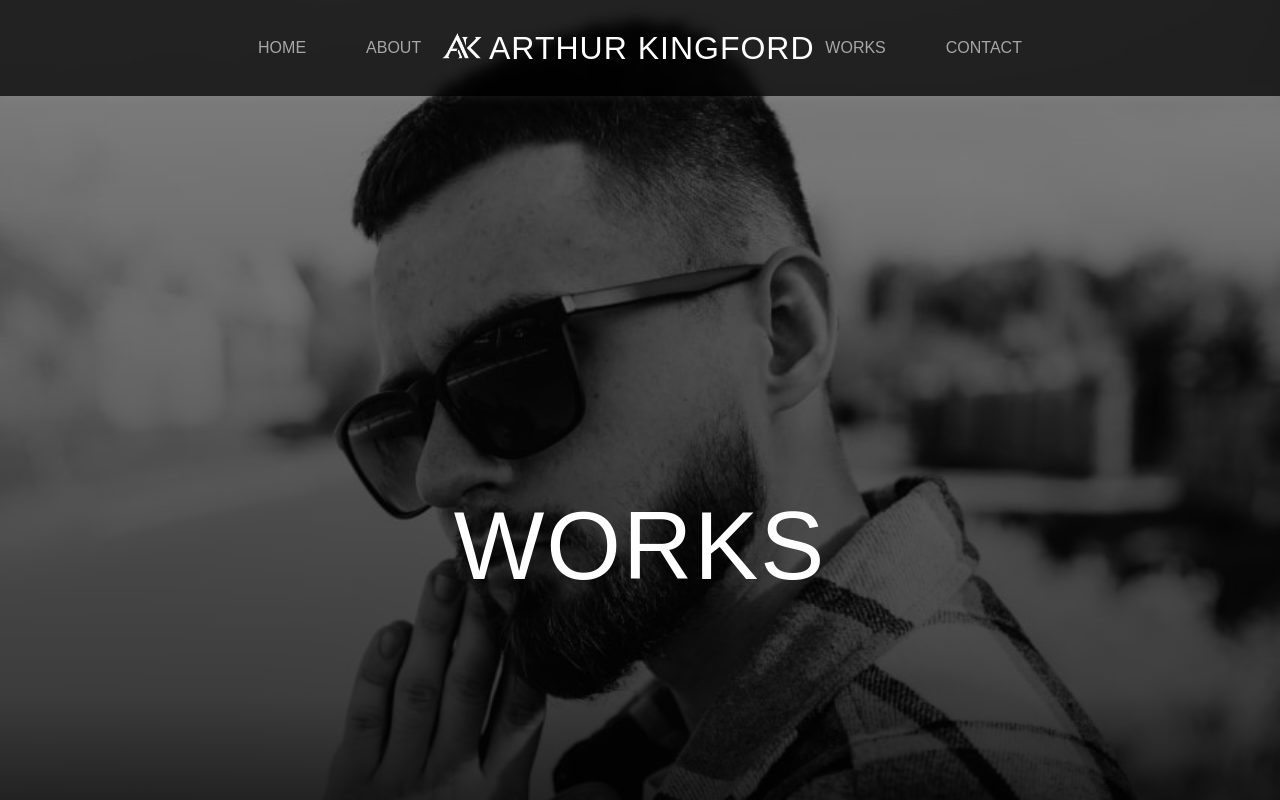
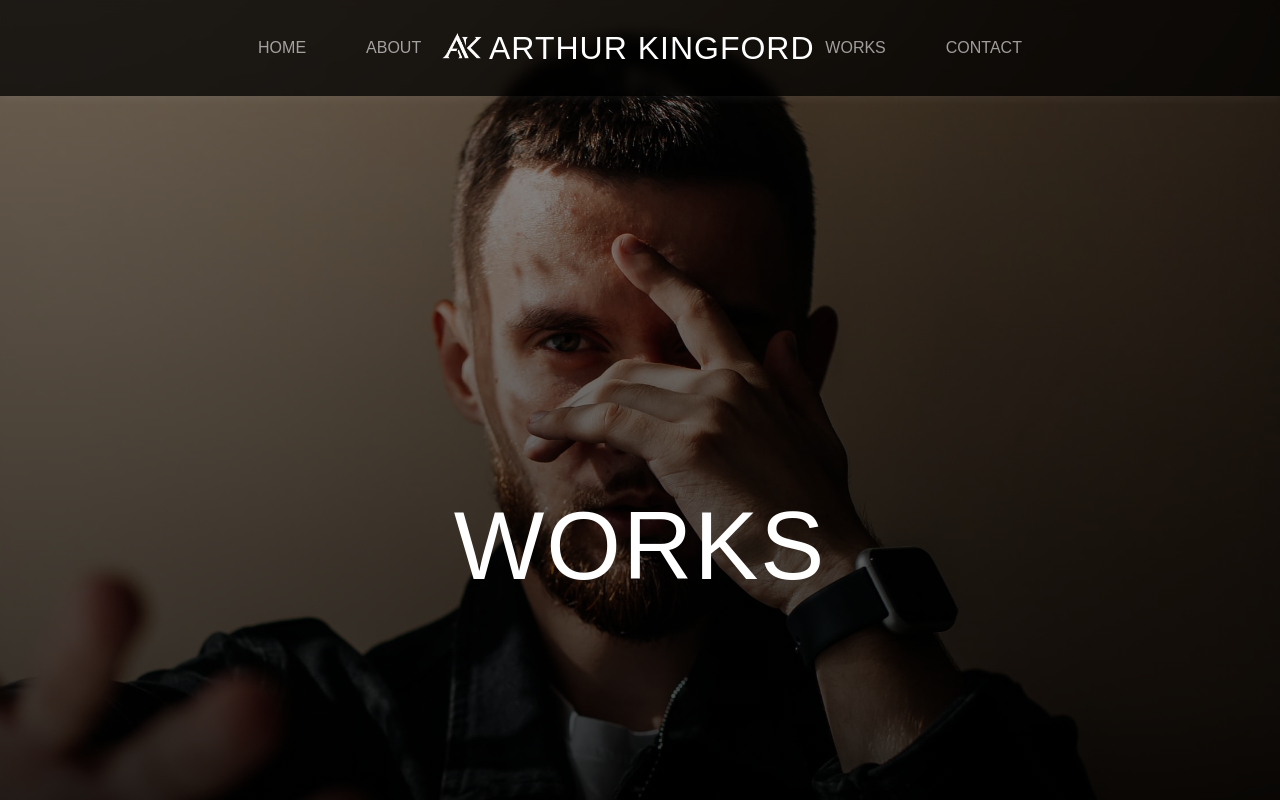
Before and after one commit to 0DarkDante/Arthur-Kingford, a plain HTML site: page works.html in a window 1280 px wide. Shown: the top 800 px of the page. Drawn offline with Linux system fonts and the light colour scheme.

Commit message:
works photo

```diff
--- a/styles/style.css
+++ b/styles/style.css
@@ -669,6 +669,12 @@ form#contact-form button:disabled {
 
 /* works */
 
+.hero-works {
+  background-image: url('../images/Works.jpg');
+    background-position: 100% 27%;
+      background-size: 117% auto;
+}
+
 .works-main {
   background-color: #000;
   color: #f5f5f5;
```
